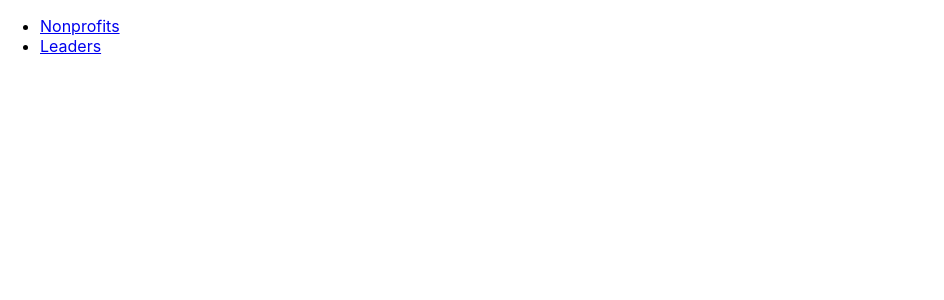
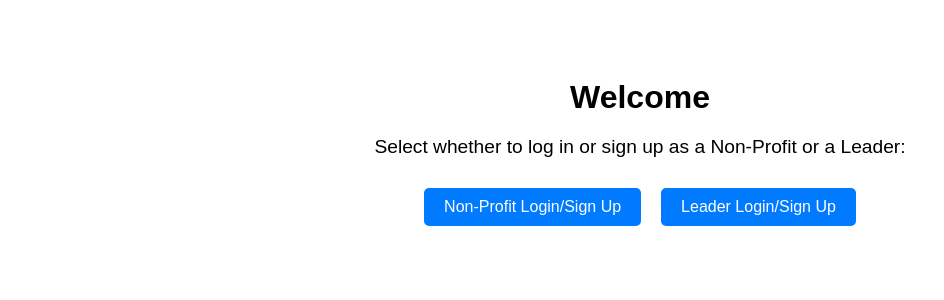
Before and after one commit to tejasking62/Cause-Connect, a React (Create React App) app in the folder my-app/: page / in a window 1280 px wide. Before the commit this address had no page. Shown: the top 300 px of the page, without its empty margins (0-944 px from the left). Built offline with nearby package versions, Linux system fonts and the light colour scheme.

Commit message:
cleaned up sign up

```diff
--- a/my-app/src/App.js
+++ b/my-app/src/App.js
@@ -1,25 +1,17 @@
-// src/App.js
 import React from 'react';
-import { BrowserRouter as Router, Routes, Route, Link } from 'react-router-dom';
+import { BrowserRouter as Router, Routes, Route } from 'react-router-dom';
+import Home from './Home';
 import Nonprofits from './Nonprofits';
 import Leaders from './Leaders';
 
 function App() {
   return (
     <Router>
-      <div>
-        <nav>
-          <ul>
-            <li><Link to="/nonprofits">Nonprofits</Link></li>
-            <li><Link to="/leaders">Leaders</Link></li>
-          </ul>
-        </nav>
-
-        <Routes>
-          <Route path="/nonprofits" element={<Nonprofits />} />  {/* Nonprofits route */}
-          <Route path="/leaders" element={<Leaders />} />        {/* Leaders route */}
-        </Routes>
-      </div>
+      <Routes>
+        <Route path="/" element={<Home />} />  {/* Home route */}
+        <Route path="/nonprofits" element={<Nonprofits />} />  {/* Nonprofits route */}
+        <Route path="/leaders" element={<Leaders />} />  {/* Leaders route */}
+      </Routes>
     </Router>
   );
 }
--- /dev/null
+++ b/my-app/src/Home.js
@@ -0,0 +1,17 @@
+import React from 'react';
+import { Link } from 'react-router-dom';
+
+function Home() {
+  return (
+    <div className="home-container">
+      <h1>Welcome</h1>
+      <p>Select whether to log in or sign up as a Non-Profit or a Leader:</p>
+      <div className="buttons">
+        <Link to="/nonprofits" className="btn">Non-Profit Login/Sign Up</Link>
+        <Link to="/leaders" className="btn">Leader Login/Sign Up</Link>
+      </div>
+    </div>
+  );
+}
+
+export default Home;
--- a/my-app/src/Leaders.js
+++ b/my-app/src/Leaders.js
@@ -1,10 +1,39 @@
-import React from 'react';
+import React, { useState } from 'react';
 
 function Leaders() {
+  const [email, setEmail] = useState('');
+  const [password, setPassword] = useState('');
+
+  const handleSubmit = (e) => {
+    e.preventDefault();
+    // Add logic for login or signup, using backend API
+    console.log("Leader logged in/signing up with", { email, password });
+  };
+
   return (
     <div>
-      <h1>Leaders Page</h1>
-      <p>Meet the leaders who are making an impact in the nonprofit space.</p>
+      <h1>Leader Login/Sign Up</h1>
+      <form onSubmit={handleSubmit}>
+        <div>
+          <label>Email: </label>
+          <input
+            type="email"
+            value={email}
+            onChange={(e) => setEmail(e.target.value)}
+            required
+          />
+        </div>
+        <div>
+          <label>Password: </label>
+          <input
+            type="password"
+            value={password}
+            onChange={(e) => setPassword(e.target.value)}
+            required
+          />
+        </div>
+        <button type="submit">Submit</button>
+      </form>
     </div>
   );
 }
--- a/my-app/src/Nonprofits.js
+++ b/my-app/src/Nonprofits.js
@@ -1,10 +1,39 @@
-import React from 'react';
+import React, { useState } from 'react';
 
 function Nonprofits() {
+  const [email, setEmail] = useState('');
+  const [password, setPassword] = useState('');
+
+  const handleSubmit = (e) => {
+    e.preventDefault();
+    // Add logic for login or signup, using backend API
+    console.log("Non-Profit logged in/signing up with", { email, password });
+  };
+
   return (
     <div>
-      <h1>Nonprofits Page</h1>
-      <p>Here you will find information about various nonprofit organizations.</p>
+      <h1>Non-Profit Login/Sign Up</h1>
+      <form onSubmit={handleSubmit}>
+        <div>
+          <label>Email: </label>
+          <input
+            type="email"
+            value={email}
+            onChange={(e) => setEmail(e.target.value)}
+            required
+          />
+        </div>
+        <div>
+          <label>Password: </label>
+          <input
+            type="password"
+            value={password}
+            onChange={(e) => setPassword(e.target.value)}
+            required
+          />
+        </div>
+        <button type="submit">Submit</button>
+      </form>
     </div>
   );
 }
--- a/my-app/src/index.css
+++ b/my-app/src/index.css
@@ -1,13 +1,33 @@
 body {
-  margin: 0;
-  font-family: -apple-system, BlinkMacSystemFont, 'Segoe UI', 'Roboto', 'Oxygen',
-    'Ubuntu', 'Cantarell', 'Fira Sans', 'Droid Sans', 'Helvetica Neue',
-    sans-serif;
-  -webkit-font-smoothing: antialiased;
-  -moz-osx-font-smoothing: grayscale;
+  font-family: Arial, sans-serif;
+  text-align: center;
+  padding: 50px;
 }
 
-code {
-  font-family: source-code-pro, Menlo, Monaco, Consolas, 'Courier New',
-    monospace;
+h1 {
+  font-size: 2rem;
+  margin-bottom: 20px;
 }
+
+p {
+  font-size: 1.2rem;
+  margin-bottom: 30px;
+}
+
+.buttons {
+  display: flex;
+  justify-content: center;
+  gap: 20px;
+}
+
+.btn {
+  padding: 10px 20px;
+  background-color: #007BFF;
+  color: white;
+  text-decoration: none;
+  border-radius: 5px;
+}
+
+.btn:hover {
+  background-color: #0056b3;
+}
```
Also changed, not shown: my-app/src/index.js (+3 -4 lines), 1 other file (tests, documents, lock files or other folders).
